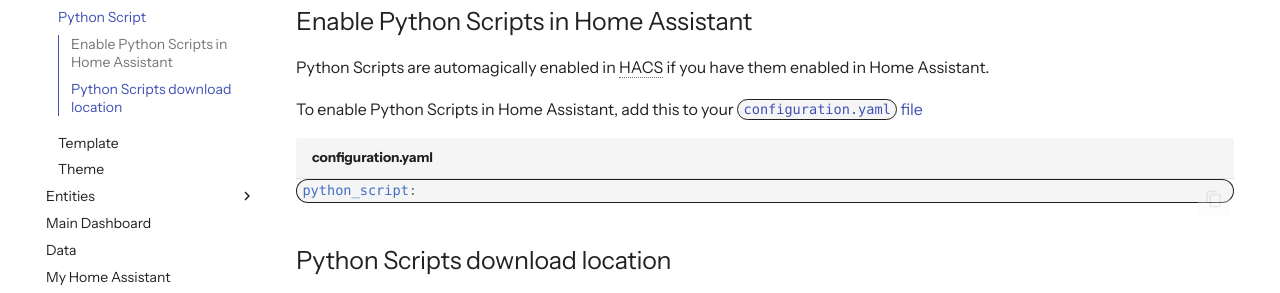
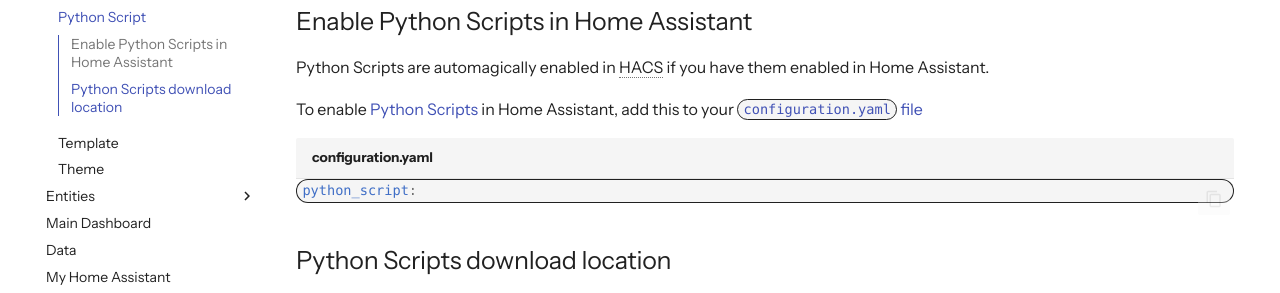
Before and after one commit to hacs/documentation, an MkDocs documentation site: the page built from source/docs/use/type/python_script.md, in a window 1280 px wide and 1041 px high. Shown: the part 331-624 px from the top of the window. Built offline with MkDocs 1.6.1 and Material for MkDocs 9.7.7, drawn with Linux system fonts in a browser that asks for light colours; some web fonts are replaced; plug-ins that fetch from the network failed and are left out; comment, search, counter and statistics services are not loaded; part of the change alters nothing that is shown.

````diff
--- a/source/docs/use/type/python_script.md
+++ b/source/docs/use/type/python_script.md
@@ -8,7 +8,8 @@ Python Scripts is a part of the Home Assistant [`python_script` integration.](ht
 
 Python Scripts are automagically enabled in HACS if you have them enabled in Home Assistant.
 
-To enable Python Scripts in Home Assistant, add this to your [`configuration.yaml` file](https://www.home-assistant.io/docs/configuration/)
+To enable [Python Scripts](https://www.home-assistant.io/integrations/python_script/) in Home Assistant, add this to your [`configuration.yaml` file](https://www.home-assistant.io/docs/configuration/)
+
 
 ```yaml title="configuration.yaml"
 python_script:
````
